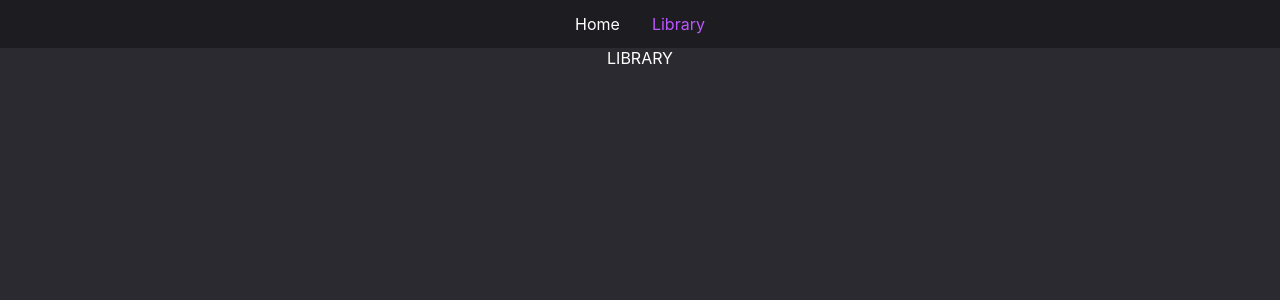
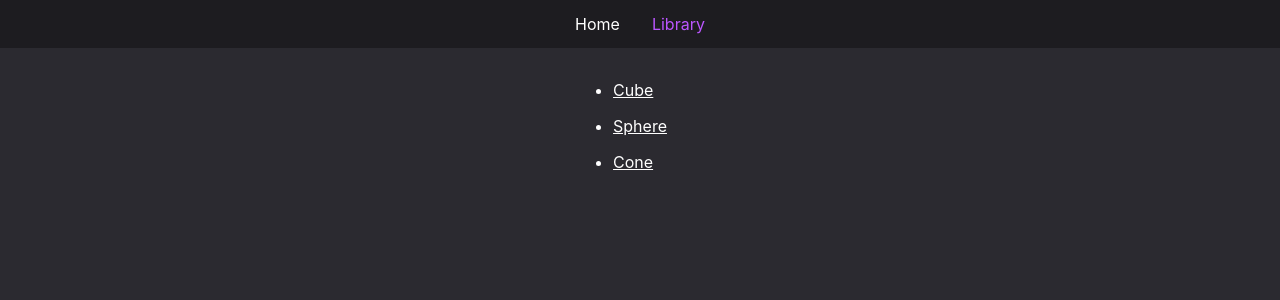
Before and after one commit to elena-kashtanova/3d-client, a React (Create React App) app: page /models in a window 1280 px wide. Shown: the top 300 px of the page. Built offline with nearby package versions, Linux system fonts and the light colour scheme.

Commit message:
Make templates for list of models

```diff
--- a/src/App.css
+++ b/src/App.css
@@ -21,7 +21,8 @@ a {
 }
 
 a:hover,
-.active {
+.active,
+.model:hover {
   color: #bb56ff;
 }
 
@@ -30,3 +31,16 @@ a:hover,
   justify-content: center;
   align-items: center;
 }
+
+.model-list {
+  margin: 2rem 1rem;
+  padding: 0;
+  max-width: 1200px;
+}
+
+.model {
+  cursor: pointer;
+  border-radius: 5px;
+  margin: 1rem 0;
+  text-decoration: underline;
+}
--- a/src/components/ModelList.tsx
+++ b/src/components/ModelList.tsx
@@ -1,5 +1,17 @@
+import { ModelListItem } from './ModelListItem';
+
 function ModelList() {
-  return <div>LIST</div>;
+  const data = [
+    { id: '1', name: 'Cube' },
+    { id: '2', name: 'Sphere' },
+    { id: '3', name: 'Cone' },
+  ];
+
+  const models = data.map(({ id, name }: { id: string; name: string }) => (
+    <ModelListItem id={id} name={name} />
+  ));
+
+  return <ul className="model-list">{models}</ul>;
 }
 
 export { ModelList };
--- /dev/null
+++ b/src/components/ModelListItem.tsx
@@ -0,0 +1,9 @@
+function ModelListItem({ id, name }: { id: string; name: string }) {
+  return (
+    <li className="model" key={id}>
+      {name}
+    </li>
+  );
+}
+
+export { ModelListItem };
--- a/src/pages/ModelLibraryPage.tsx
+++ b/src/pages/ModelLibraryPage.tsx
@@ -1,5 +1,11 @@
+import { ModelList } from '../components/ModelList';
+
 function ModelLibraryPage() {
-  return <div>LIBRARY</div>;
+  return (
+    <main className="content">
+      <ModelList />
+    </main>
+  );
 }
 
 export { ModelLibraryPage };
```
